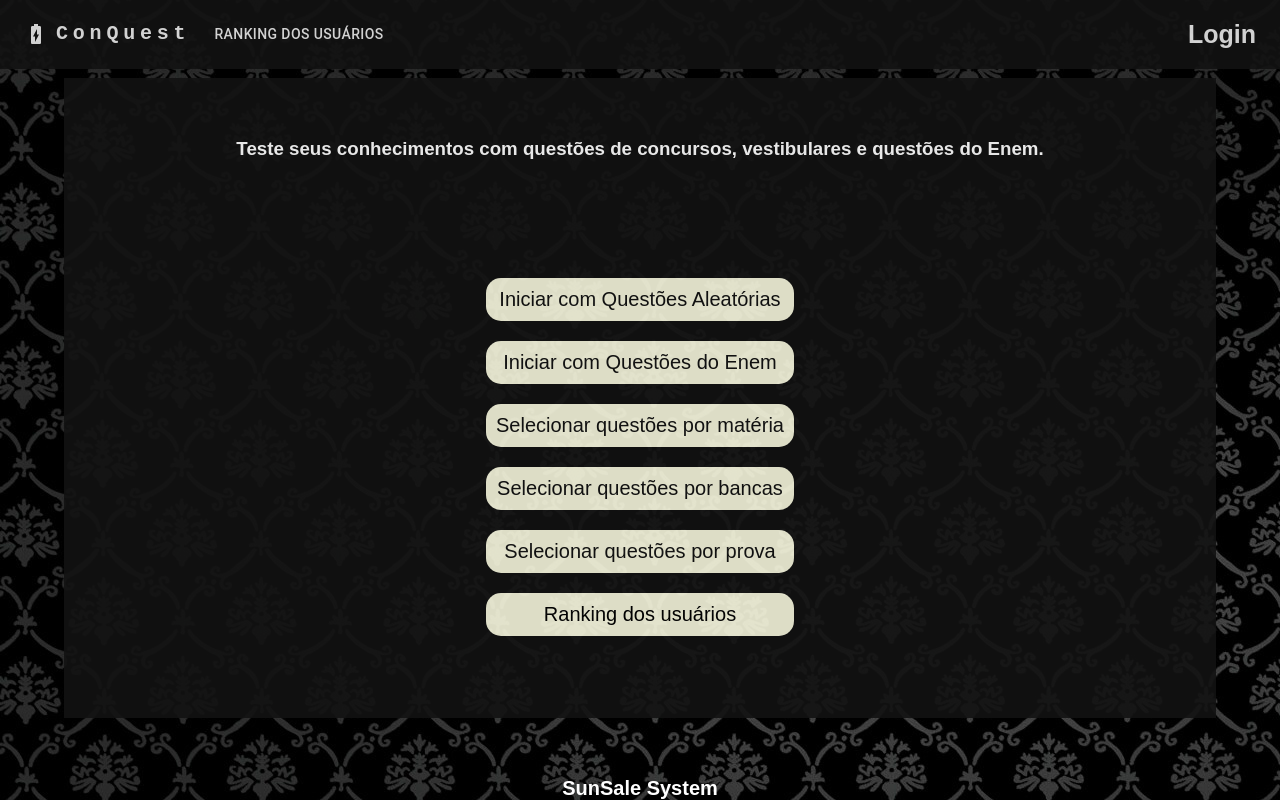
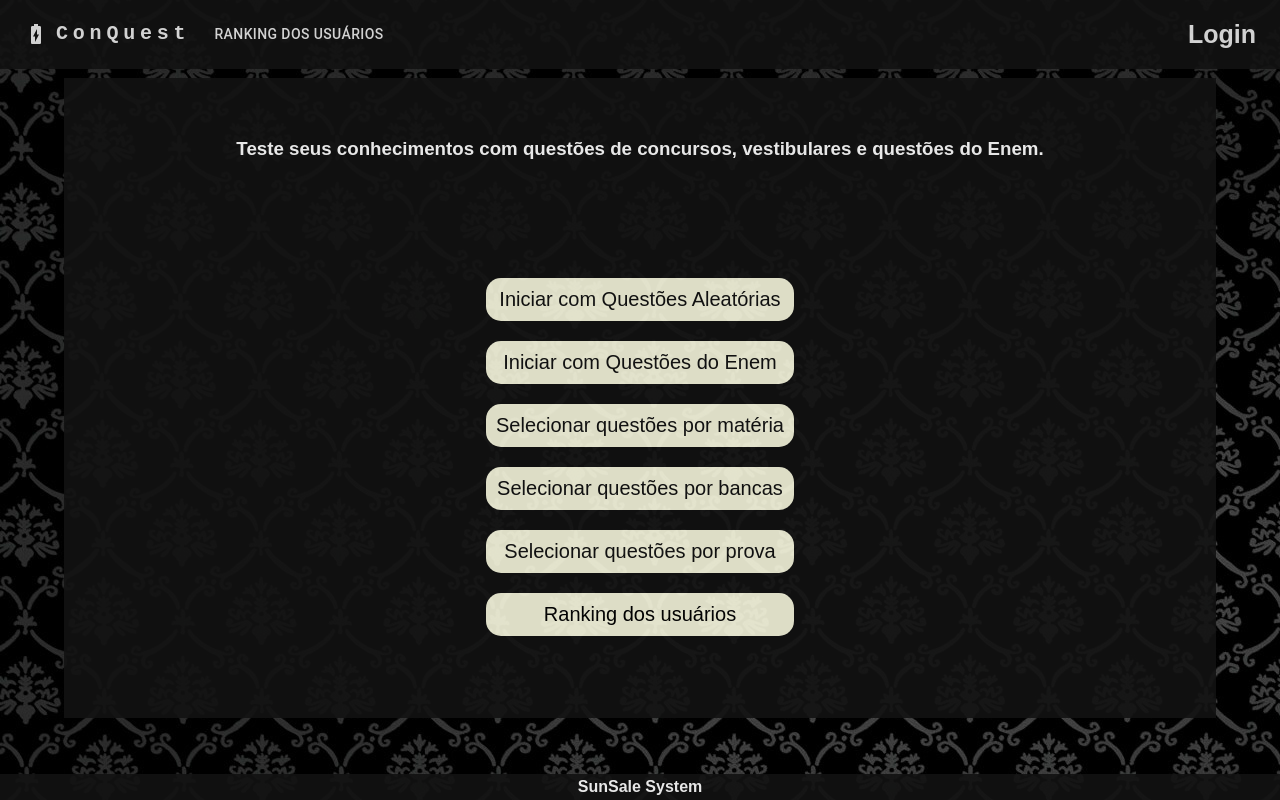
Before and after one commit to rodrigoborgesmachado/questoesConcursos, a React (Create React App) app in the folder react/questoesconcurso/: page / in a window 1280 px wide. Built offline with nearby package versions, Linux system fonts and the light colour scheme.

Commit message:
alterando o style do footer

```diff
--- a/react/questoesconcurso/src/components/Footer/index.js
+++ b/react/questoesconcurso/src/components/Footer/index.js
@@ -3,7 +3,7 @@ import './style.css';
 function Header(){
     return(
         <footer>
-            <h1>SunSale System</h1>
+            <h1><a target='_blank' href='http://www.sunsalesystem.com.br/' >SunSale System</a></h1>
         </footer>
     )
 }
--- a/react/questoesconcurso/src/components/Footer/style.css
+++ b/react/questoesconcurso/src/components/Footer/style.css
@@ -1,9 +1,17 @@
 footer{
-    font-size: 10px;
+    font-size: 8px;
+    padding: 4px;
     position: fixed;
     left: 0;
     bottom: 0;
     width: 100%;
     color: white;
+    background-color: #121212;
     text-align: center;
+    opacity : 0.9;
 }
+
+footer a{
+    color: white;
+    text-decoration: none;
+}
--- a/react/questoesconcurso/src/index.css
+++ b/react/questoesconcurso/src/index.css
@@ -9,6 +9,8 @@ body{
   background-color: #292929;
   background-image: url("../src/assets/image/papelParede.jpg");
   color: #FFF;
+  width: 100%;
+  height: 100%;
 }
 
 .app{
@@ -27,6 +29,7 @@ body{
   flex-direction: column;
   margin-top: 18px;
   width: 90%;
+  height: 100%;
   min-height: 640px;
   margin-bottom: 18px;
   padding: 20px 8px;
```
